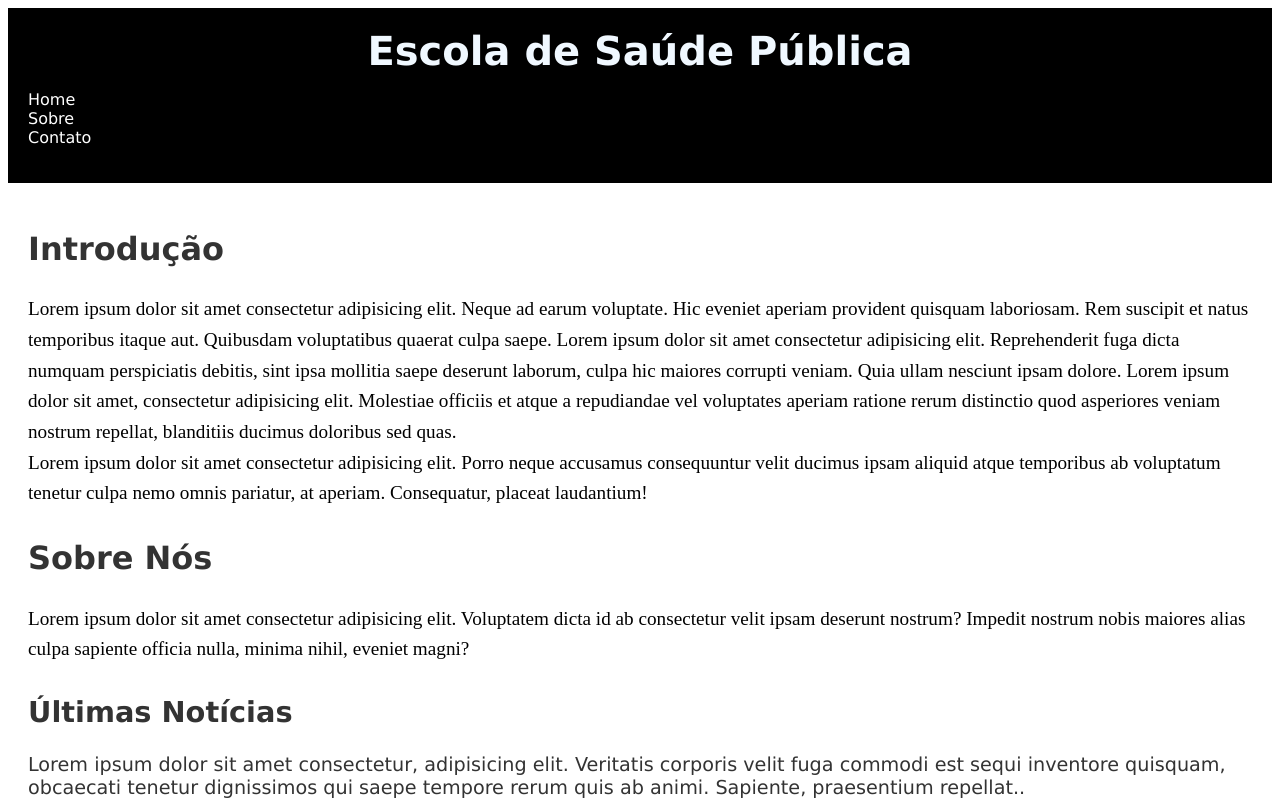
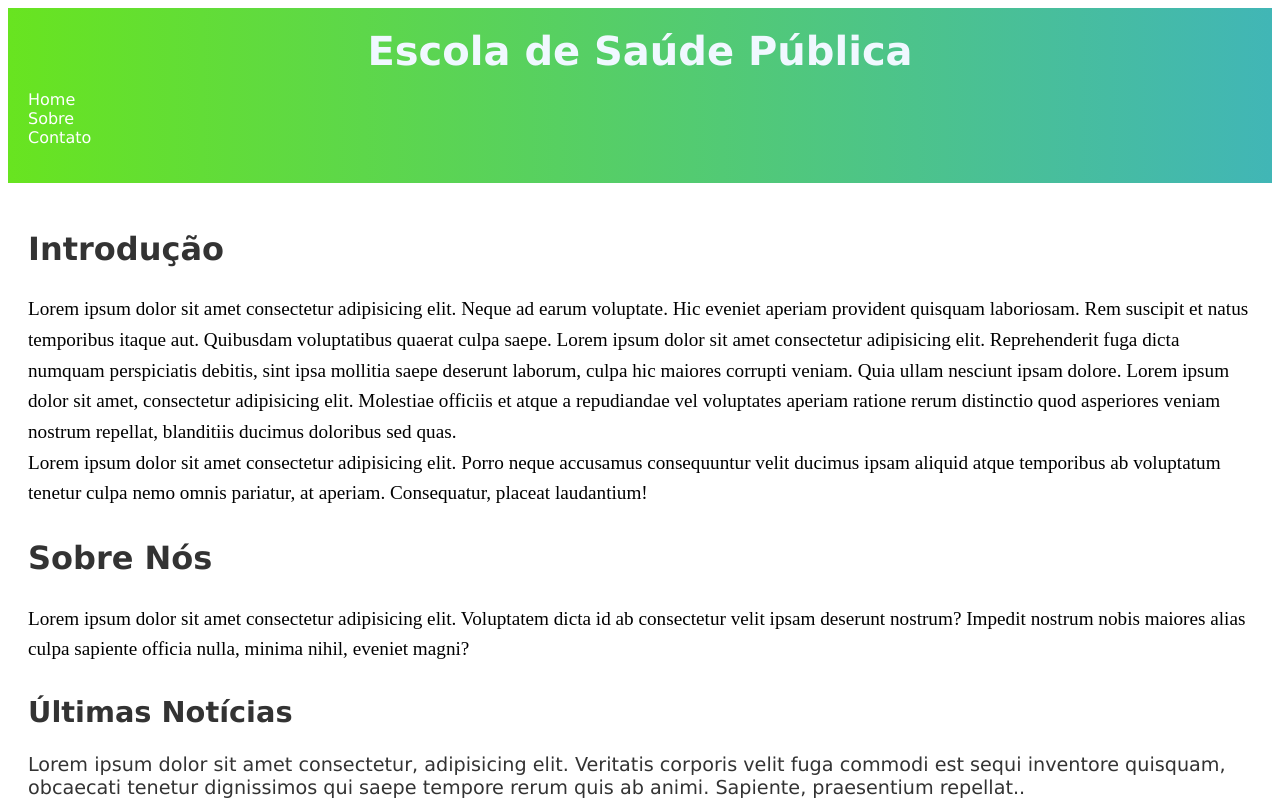
Before and after one commit to del-iron/Estrutura_e_semantica, a plain HTML site: page index.html in a window 1280 px wide. Shown: the top 802 px of the page. Drawn offline with Linux system fonts and the light colour scheme; a web font is replaced by a local one.

Commit message:
mudança de cabeçalho

```diff
--- a/style.css
+++ b/style.css
@@ -12,7 +12,7 @@ body h2{
 
 /* Estilizando o cabeçalho */
 header{
-    background-color: rgb(0, 0, 0);   /* Cor de fundo escura */
+    background: linear-gradient(to right,  #68e420, #41b6b6);  /* Cor de fundo escura */
     color: aliceblue;                 /*Cor do Texto*/
     padding: 20px;                      /*Espaçamento Interno*/
     text-align: center;                 /* Alinha o texto no centro */
```
Also changed, not shown: imagens/LOGOS-SITE-DA-ESP-CABECALHO.png (added).
